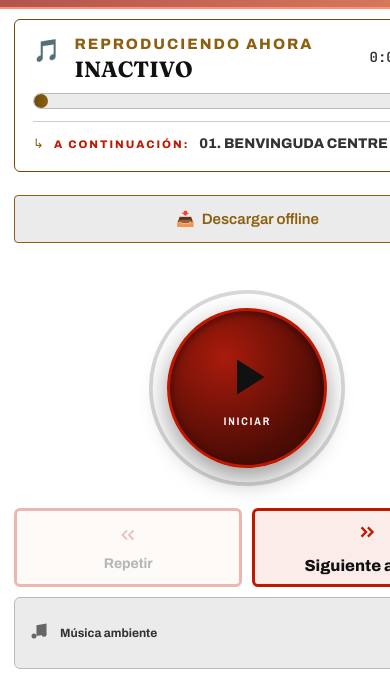
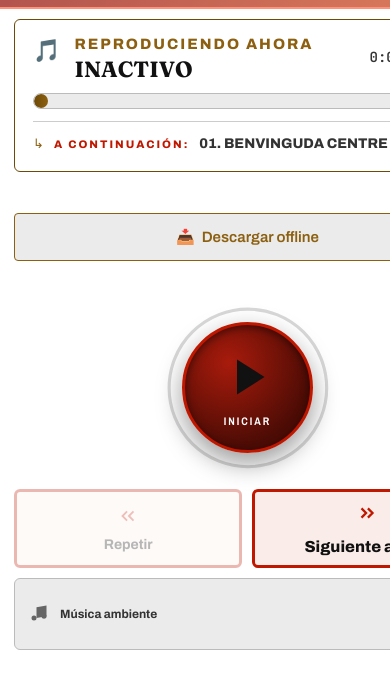
Before and after one commit to juanse9402/trenLleida, a plain HTML site: page index.html in a window 390 px wide. Shown: the part 145-844 px from the top of the page. Drawn offline with nearby package versions, Linux system fonts and the light colour scheme; no server answers.

Commit message:
Solucionar desbordamiento del botón de pausa en móviles

```diff
--- a/style.css
+++ b/style.css
@@ -667,15 +667,21 @@ html.dark-mode .hold-core {
     align-items: center;
   }
 
-  /* Botón circular — tamaño fijo y razonable, sin flex:1 que genera espacio vacío */
-  .top-controls-row .hold-btn-wrap {
-    width: 200px;
-    height: 200px;
-    flex: 0 0 200px;
-  }
+  /* Botón circular — tamaño dinámico para evitar cortes cuando aparece el botón de pausa */
   .top-controls-row {
     height: auto;
     padding: 10px 0;
+    gap: 15px;
+  }
+  .top-controls-row .hold-btn-wrap {
+    width: clamp(140px, 42vw, 190px);
+    height: clamp(140px, 42vw, 190px);
+    flex: 0 0 auto;
+  }
+  .top-controls-row .pause-row {
+    width: clamp(120px, 38vw, 170px);
+    height: clamp(120px, 38vw, 170px);
+    flex: 0 0 auto;
   }
 
   .hold-hint       { font-size: 10px; }
```
